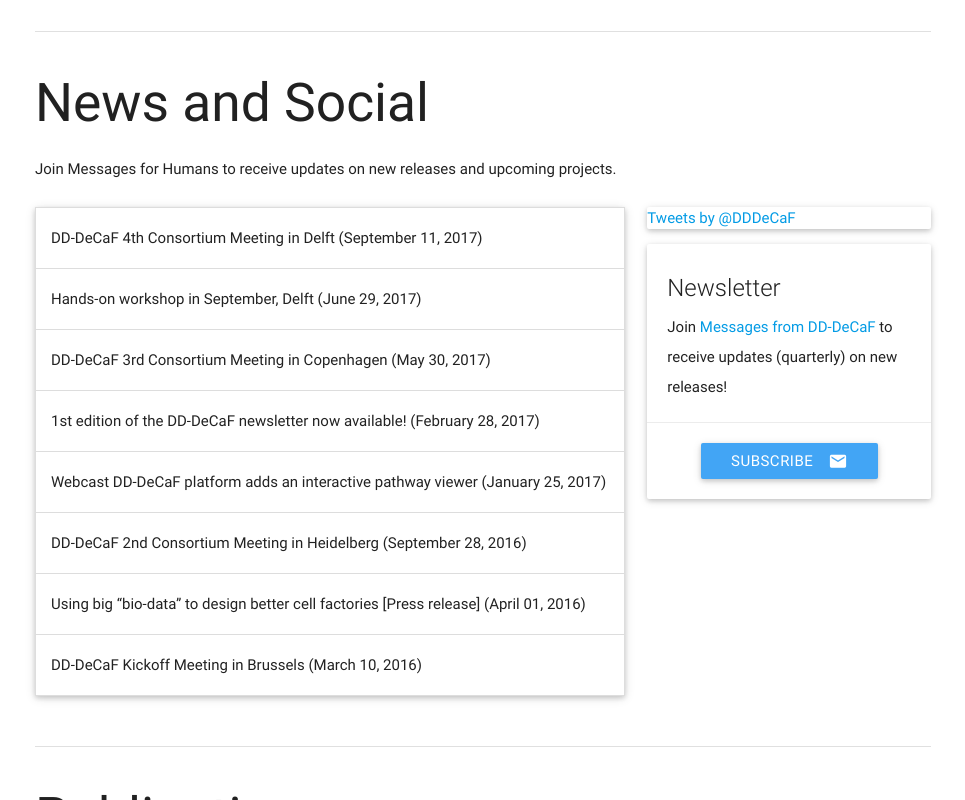
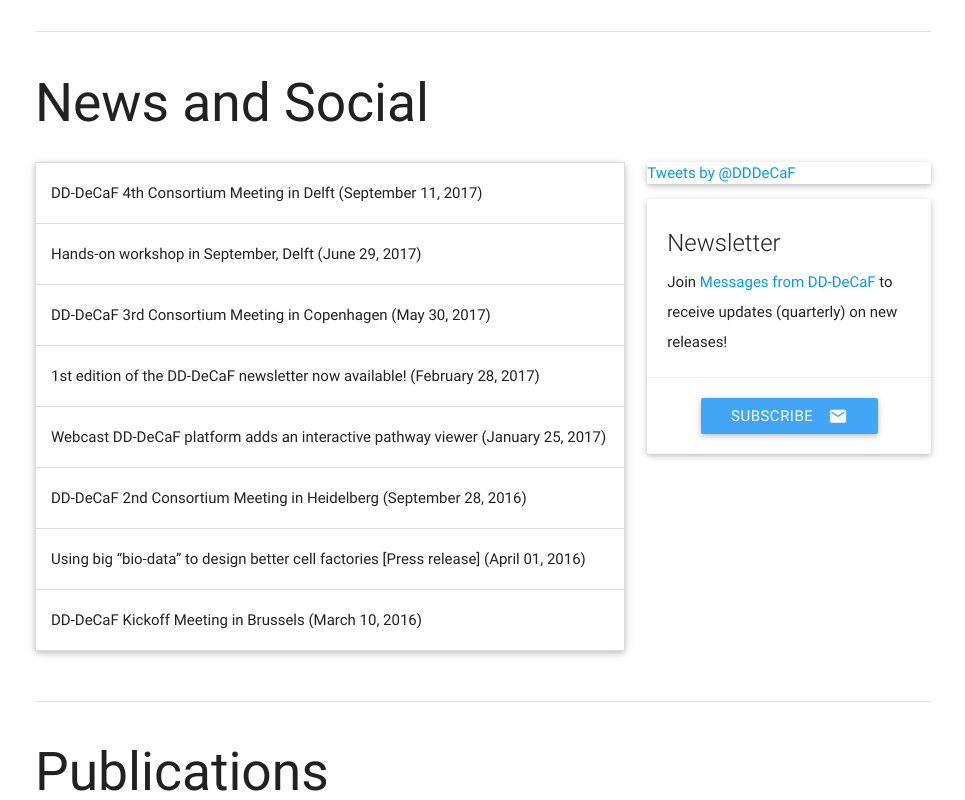
Before and after one commit to DD-DeCaF/website, a Jekyll site: the page built from index.html, in a window 1280 px wide and 900 px high, scrolled down 1552 px, cut to the strip 100-900 px from the top of the window. Shown: the whole strip, without its empty margins (157-1122 px from the left). Built offline with Jekyll 4.4.1, drawn with Linux system fonts in a browser that asks for light colours; nearby versions of some CDN libraries; comment, search, counter and statistics services are not loaded.

Commit message:
fix: get rid of 'messages for humans' bit

```diff
--- a/_includes/news.html
+++ b/_includes/news.html
@@ -2,7 +2,6 @@
 <div class="section">
   <a class="anchor" name="news"></a>
   <h2>News and Social</h2>
-  <p>Join Messages for Humans to receive updates on new releases and upcoming projects.</p>
   <div class="row">
     <div class="col l8 s12">
       <ul class="collapsible" data-collapsible="accordion">
```
